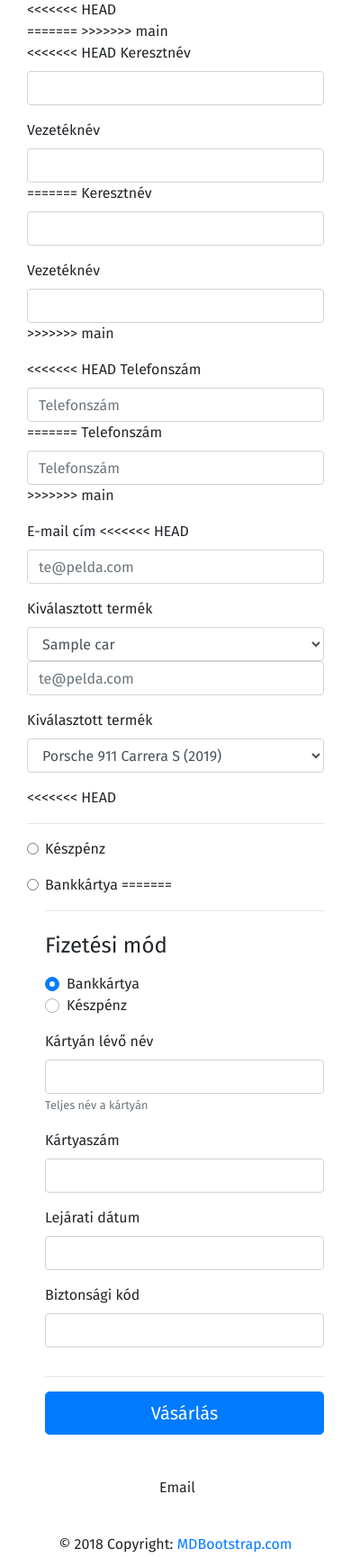
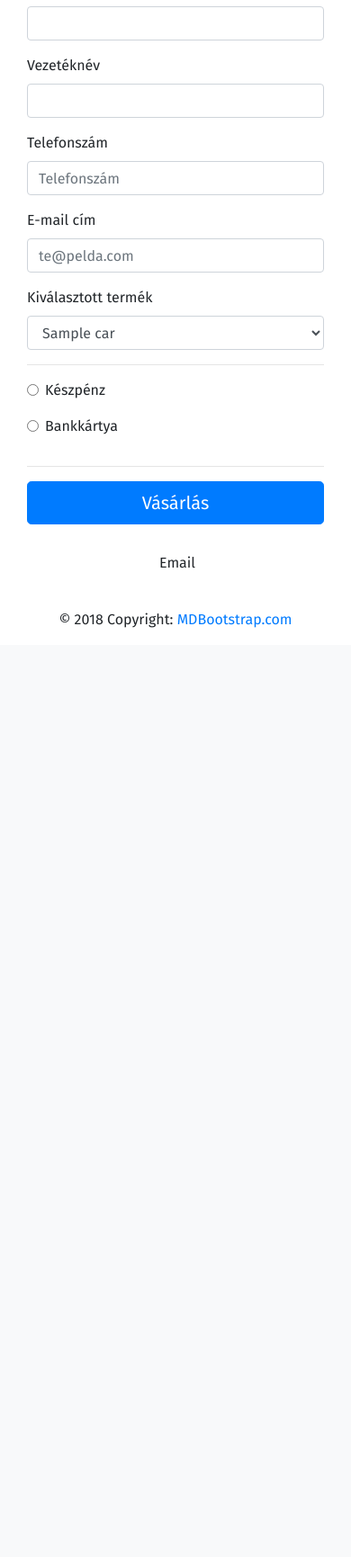
Before and after one commit to lacgondi/Porsche-with-php, a PHP site: page /kapcsolat.php in a window 390 px wide. Shown: the part 630-2361 px from the top of the page at 90% size. After the commit the page ends 1328 px from the top, so only its background shows below. Run offline with PHP 8.4, Linux system fonts and the light colour scheme; tables that the repository leaves empty or names only in its code hold one stand-in row (values such as "Sample post"); some libraries are stand-ins or nearby versions.

Commit message:
Remove unused JS code from kapcsolat.php

```diff
--- a/kapcsolat.php
+++ b/kapcsolat.php
@@ -1,6 +1,5 @@
 <?php include('inc/header.php') ?>
 
-<<<<<<< HEAD
 <?php
 $sql = 'SELECT * FROM cars';
 $result = mysqli_query($connect, $sql);
@@ -54,18 +53,16 @@ if (isset($_POST['submit'])) {
   if (empty($firstName) && empty($lastName) && empty($phoneNum) && empty($email) && empty($car) && empty($paymentMethod)) {
     $sendSQL = "INSERT INTO `users`(`firstName`, `lastName`, `phoneNum`, `email`, `car`, `paymentMethod`) VALUES ('$firstName', '$lastName', '$phoneNum', '$email', '$car', '$paymentMethod')";
 
-if (mysqli_query($connect, $sendSQL)) {
-  // echo 'New record added successfully';
-} else {
-  echo 'Error' . mysqli_error($connect);
+    if (mysqli_query($connect, $sendSQL)) {
+      // echo 'New record added successfully';
+    } else {
+      echo 'Error' . mysqli_error($connect);
     }
-mysqli_close($connect);
+    mysqli_close($connect);
   }
 }
 ?>
 
-=======
->>>>>>> main
 <div class="container-fluid">
   <div class="row">
     <div class="col-sm-6 justify-content-center align-self-center">
@@ -75,15 +72,10 @@ mysqli_close($connect);
     </div>
     <div class="col-sm-6">
       <div class="col-md-12 order-md-1">
-<<<<<<< HEAD
         <form action="" class="needs-validation" method="POST">
-=======
-        <form class="needs-validation" novalidate>
->>>>>>> main
           <div class="row">
 
             <div class="col-md-6 mb-3">
-<<<<<<< HEAD
               <label for="firstName" class="form-lable">Keresztnév</label>
               <input type="text" class="form-control" id="firstName" name="firstName" placeholder="">
               <?php if (!empty($firstNameErr)) : ?>
@@ -96,25 +88,10 @@ mysqli_close($connect);
               <?php if (!empty($lastNameErr)) : ?>
                 <p class="text-danger"><?php echo $lastNameErr; ?></p>
               <?php endif; ?>
-=======
-              <label for="firstName">Keresztnév</label>
-              <input type="text" class="form-control" id="firstName" placeholder="" value="" required>
-              <div class="invalid-feedback">
-                Adja meg a keresztnevét.
-              </div>
-            </div>
-            <div class="col-md-6 mb-3">
-              <label for="lastName">Vezetéknév</label>
-              <input type="text" class="form-control" id="lastName" placeholder="" value="" required>
-              <div class="invalid-feedback">
-                Adja meg a vezetéknevét.
-              </div>
->>>>>>> main
             </div>
           </div>
 
           <div class="col--12 mb-3">
-<<<<<<< HEAD
             <label for="phoneNum">Telefonszám</label>
             <span class="bfh-phone" data-format="+36 (ddd) ddd-dddd" data-number="15555555555">
               <input type="text" class="form-control" id="phoneNum" name="phoneNum" placeholder="Telefonszám">
@@ -122,20 +99,10 @@ mysqli_close($connect);
             <?php if (!empty($phoneNumErr)) : ?>
               <p class="text-danger"><?php echo $phoneNumErr; ?></p>
             <?php endif; ?>
-=======
-            <label for="username">Telefonszám</label>
-            <span class="bfh-phone" data-format="+36 (ddd) ddd-dddd" data-number="15555555555"></span>
-            <input type="text" class="form-control" id="bfh-phone" placeholder="Telefonszám" required>
-            <div class="invalid-feedback" style="width: 100%;">
-              Adja meg a telefonszámát.
-            </div>
-
->>>>>>> main
           </div>
 
           <div class="col--12 mb-3">
             <label for="email">E-mail cím</label>
-<<<<<<< HEAD
             <input type="email" class="form-control" id="email" name="email" placeholder="te@pelda.com">
             <?php if (!empty($emailErr)) : ?>
               <p class="text-danger"><?php echo $emailErr; ?></p>
@@ -148,39 +115,11 @@ mysqli_close($connect);
               <?php foreach ($output as $item) : ?>
                 <option><?php echo $item['name']; ?></option>
               <?php endforeach; ?>
-=======
-            <input type="email" class="form-control" id="email" placeholder="te@pelda.com">
-            <div class="invalid-feedback">
-              Adja meg az e-mail címét.
-            </div>
-          </div>
-
-          <div class="col--12 mb-3">
-            <label for="s-product">Kiválasztott termék</label>
-            <select class="form-control">
-              <option>Porsche 911 Carrera S (2019)</option>
-              <option>Porsche 911 Targa 4</option>
-              <option>Porsche 911 Turbo Cabriolet</option>
-              <option>Porsche 911 GT2 RS</option>
-              <option>Porsche 718 Cayman S</option>
-              <option>Porsche 718 Boxster</option>
-              <option>Porsche 718 T Cayman</option>
-              <option>Porsche 718 Boxster GTS</option>
-              <option>Porsche Panamera 4</option>
-              <option>Panamera GTS Sport Turismo</option>
-              <option>Porsche Panamera Turbo Executive</option>
-              <option>Porsche Panamera 4 E-Hybrid</option>
-              <option>Porsche Macan (2019)</option>
-              <option>Porsche Macan S (2019)</option>
-              <option>Porsche Cayanne (2019)</option>
-              <option>Porsche Cayanne E-Hybrid (2019)</option>
->>>>>>> main
             </select>
             <?php if (!empty($carErr)) : ?>
               <p class="text-danger"><?php echo $carErr; ?></p>
             <?php endif; ?>
           </div>
-<<<<<<< HEAD
           <hr class="mb-3">
           <div class="row">
             <div class="col-md-6 col-sm-12 mb-3">
@@ -200,52 +139,6 @@ mysqli_close($connect);
                 <label class="form-check-label" for="paymentMethod">
                   Bankkártya
                 </label>
-=======
-          <hr class="mb-4">
-
-          <h4 class="mb-3">Fizetési mód</h4>
-
-          <div class="d-block my-3">
-            <div class="custom-control custom-radio">
-              <input id="credit" name="paymentMethod" type="radio" class="custom-control-input" checked required>
-              <label class="custom-control-label" for="credit">Bankkártya</label>
-            </div>
-            <div class="custom-control custom-radio">
-              <input id="keszpenz" name="paymentMethod" type="radio" class="custom-control-input" required>
-              <label class="custom-control-label" for="keszpenz">Készpénz</label>
-            </div>
-          </div>
-          <div class="row">
-            <div class="col-md-6 mb-3">
-              <label for="cc-name">Kártyán lévő név</label>
-              <input type="text" class="form-control" id="cc-name" placeholder="" required>
-              <small class="text-muted">Teljes név a kártyán</small>
-              <div class="invalid-feedback">
-                Írja be a kártyán lévő nevet.
-              </div>
-            </div>
-            <div class="col-md-6 mb-3">
-              <label for="cc-number">Kártyaszám</label>
-              <input type="text" class="form-control" id="cc-number" placeholder="" required>
-              <div class="invalid-feedback">
-                Írja be a kártyaszámot.
-              </div>
-            </div>
-          </div>
-          <div class="row">
-            <div class="col-md-6 mb-3">
-              <label for="cc-expiration">Lejárati dátum</label>
-              <input type="text" class="form-control" id="cc-expiration" placeholder="" required>
-              <div class="invalid-feedback">
-                Írja be a lejárati dátumot.
-              </div>
-            </div>
-            <div class="col-md-6 mb-3">
-              <label for="cc-expiration">Biztonsági kód</label>
-              <input type="text" class="form-control" id="cc-cvv" placeholder="" required>
-              <div class="invalid-feedback">
-                Írja be a biztonsági kódot.
->>>>>>> main
               </div>
             </div>
           </div>
@@ -257,48 +150,8 @@ mysqli_close($connect);
   </div>
 </div>
 </div>
-
 </div>
-
 <?php include('inc/footer.php') ?>
-
-<script src="https://code.jquery.com/jquery-3.2.1.slim.min.js" integrity="sha384-KJ3o2DKtIkvYIK3UENzmM7KCkRr/rE9/Qpg6aAZGJwFDMVNA/GpGFF93hXpG5KkN" crossorigin="anonymous"></script>
-<script>
-  window.jQuery || document.write('<script src="../../assets/js/vendor/jquery-slim.min.js"><\/script>')
-</script>
-<script src="../../assets/js/vendor/popper.min.js"></script>
-<script src="../../dist/js/bootstrap.min.js"></script>
-<script src="../../assets/js/vendor/holder.min.js"></script>
-<script>
-  // Example starter JavaScript for disabling form submissions if there are invalid fields
-
-  (function() {
-    'use strict';
-
-    window.addEventListener('load', function() {
-      // Fetch all the forms we want to apply custom Bootstrap validation styles to
-      var forms = document.getElementsByClassName('needs-validation');
-
-      // Loop over them and prevent submission
-      var validation = Array.prototype.filter.call(forms, function(form) {
-        form.addEventListener('submit', function(event) {
-          if (form.checkValidity() === false) {
-            event.preventDefault();
-            event.stopPropagation();
-          }
-          form.classList.add('was-validated');
-        }, false);
-      });
-    }, false);
-  })();
-</script>
-<script type="text/javascript">
-  function show_alert() {
-    alert("Köszönjük a rendelését! Hamarosan tájékoztatjuk a termék átvételéről.")
-  };
-</script>
-
-
 </body>
 
 </html>
```
